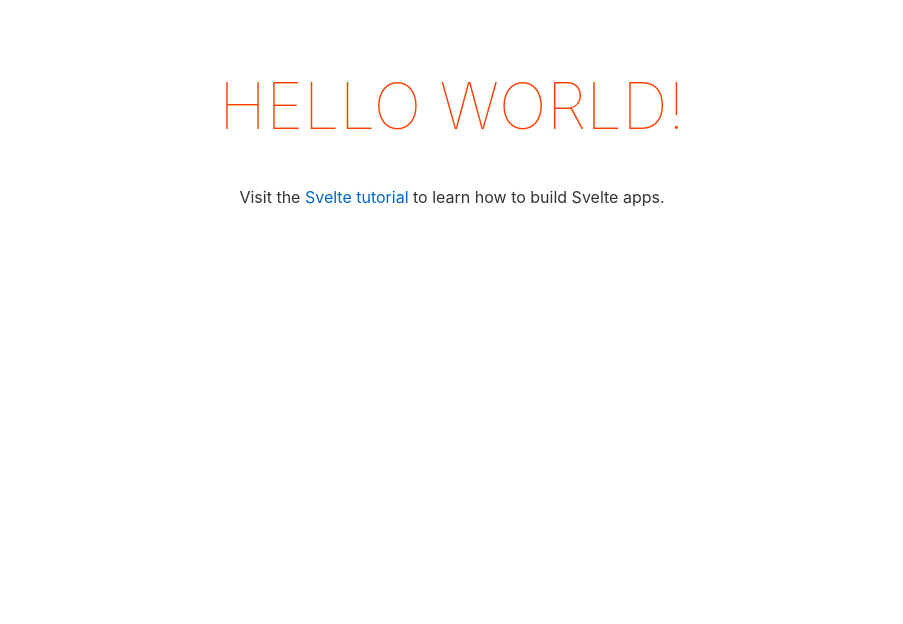
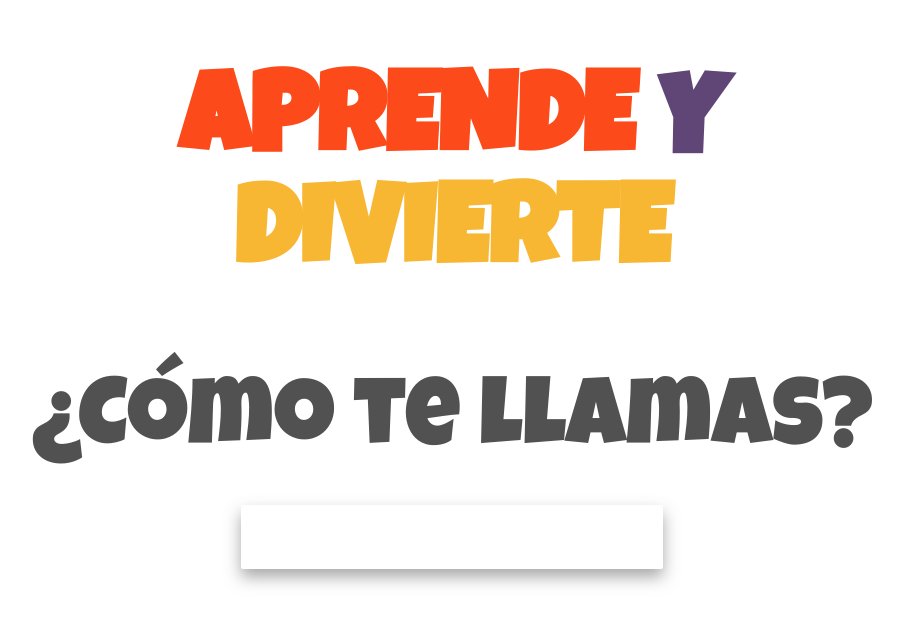
Before and after one commit to jordanrjdev/sinbarreras, a Svelte app in the folder frontend/: page / in a window 1280 px wide. Shown: the top 624 px of the page, without its empty margins (188-1091 px from the left). Built offline with nearby package versions, Linux system fonts and the light colour scheme.

Commit message:
agregando vista login

```diff
--- a/frontend/public/global.css
+++ b/frontend/public/global.css
@@ -1,4 +1,21 @@
-html, body {
+:root {
+  --white: #eef9f7;
+  --black: #515151;
+  --shadow: rgba(81, 81, 81, 0.5);
+  --purple: #604676;
+  --pink: #eb6e80;
+  --cyan: #4abdac;
+  --yellow: #f7b733;
+  --orange: #fc4a1a;
+}
+*,
+::after,
+::before {
+  margin: 0;
+  padding: 0;
+}
+html,
+body {
   position: relative;
   width: 100%;
   height: 100%;
@@ -9,11 +26,11 @@ body {
   margin: 0;
   padding: 8px;
   box-sizing: border-box;
-	font-family: -apple-system, BlinkMacSystemFont, "Segoe UI", Roboto, Oxygen-Sans, Ubuntu, Cantarell, "Helvetica Neue", sans-serif;
+  font-family: 'Luckiest Guy', cursive;
 }
 
 a {
-	color: rgb(0,100,200);
+  color: rgb(0, 100, 200);
   text-decoration: none;
 }
 
@@ -22,14 +39,17 @@ a:hover {
 }
 
 a:visited {
-	color: rgb(0,80,160);
+  color: rgb(0, 80, 160);
 }
 
 label {
   display: block;
 }
 
-input, button, select, textarea {
+input,
+button,
+select,
+textarea {
   font-family: inherit;
   font-size: inherit;
   -webkit-padding: 0.4em 0;
@@ -38,6 +58,7 @@ input, button, select, textarea {
   box-sizing: border-box;
   border: 1px solid #ccc;
   border-radius: 2px;
+  outline: none;
 }
 
 input:disabled {
--- a/frontend/public/index.html
+++ b/frontend/public/index.html
@@ -1,18 +1,23 @@
 <!DOCTYPE html>
-<html lang="en">
-<head>
-	<meta charset='utf-8'>
-	<meta name='viewport' content='width=device-width,initial-scale=1'>
+<html lang="es">
+  <head>
+    <meta charset="utf-8" />
+    <meta name="viewport" content="width=device-width,initial-scale=1" />
 
-	<title>Svelte app</title>
+    <title>FUNSIBA</title>
 
-	<link rel='icon' type='image/png' href='/favicon.png'>
-	<link rel='stylesheet' href='/global.css'>
-	<link rel='stylesheet' href='/build/bundle.css'>
+    <link rel="preconnect" href="https://fonts.googleapis.com" />
+    <link rel="preconnect" href="https://fonts.gstatic.com" crossorigin />
+    <link
+      href="https://fonts.googleapis.com/css2?family=Luckiest+Guy&display=swap"
+      rel="stylesheet"
+    />
+    <link rel="icon" type="image/png" href="/favicon.png" />
+    <link rel="stylesheet" href="/global.css" />
+    <link rel="stylesheet" href="/build/bundle.css" />
 
-	<script defer src='/build/bundle.js'></script>
-</head>
+    <script defer src="/build/bundle.js"></script>
+  </head>
 
-<body>
-</body>
+  <body></body>
 </html>
--- a/frontend/src/App.svelte
+++ b/frontend/src/App.svelte
@@ -1,30 +1,8 @@
 <script lang="ts">
-	export let name: string;
+  import Login from './views/Login.svelte';
 </script>
 
-<main>
-	<h1>Hello {name}!</h1>
-	<p>Visit the <a href="https://svelte.dev/tutorial">Svelte tutorial</a> to learn how to build Svelte apps.</p>
-</main>
+<Login />
 
 <style>
-	main {
-		text-align: center;
-		padding: 1em;
-		max-width: 240px;
-		margin: 0 auto;
-	}
-
-	h1 {
-		color: #ff3e00;
-		text-transform: uppercase;
-		font-size: 4em;
-		font-weight: 100;
-	}
-
-	@media (min-width: 640px) {
-		main {
-			max-width: none;
-		}
-	}
 </style>
--- a/frontend/src/main.ts
+++ b/frontend/src/main.ts
@@ -1,10 +1,7 @@
 import App from './App.svelte';
 
 const app = new App({
-	target: document.body,
-	props: {
-		name: 'world'
-	}
+  target: document.body,
 });
 
 export default app;
--- /dev/null
+++ b/frontend/src/store/userStore.js
@@ -0,0 +1,5 @@
+import { writable } from 'svelte/store';
+
+const state = { userName: null };
+
+export const userStore = writable(state);
--- /dev/null
+++ b/frontend/src/views/Login.svelte
@@ -0,0 +1,93 @@
+<script lang="ts">
+  import { fade } from 'svelte/transition';
+  import { userStore } from '../store/userStore';
+  $: login = false;
+  $: userName = '';
+  const Login = (e: Event) => {
+    e.preventDefault();
+    login = true;
+    userStore.update(state => ({
+      ...state,
+      userName: userName,
+    }));
+  };
+</script>
+
+<main transition:fade>
+  {#if !login}
+    <h1>APRENDE <span>Y</span> <br /> <span>DIVIERTE</span></h1>
+    <form on:submit={e => Login(e)}>
+      <label for="inputName"> ¿Cómo te llamas? </label>
+      <input type="text" id="inputName" bind:value={userName} />
+    </form>
+  {:else}
+    <h1>Hola <span>{userName}</span></h1>
+    <p>Escoge un avatar</p>
+    <div class="avatars-container" />
+    <input type="submit" value="ACEPTAR" disabled />
+  {/if}
+</main>
+
+<style>
+  h1 {
+    font-size: 7rem;
+    color: var(--orange);
+    margin: 4rem 0;
+  }
+  h1 > span:nth-child(1) {
+    color: var(--purple);
+  }
+  h1 > br + span {
+    color: var(--yellow);
+  }
+  form,
+  main {
+    display: flex;
+    flex-direction: column;
+    align-items: center;
+    justify-content: center;
+  }
+  form {
+    margin-top: 1rem;
+  }
+  form > label {
+    font-size: 6rem;
+  }
+  form > input {
+    width: 50%;
+    height: 4rem;
+    font-size: 2rem;
+    border: none;
+    box-shadow: 0 0.5rem 1rem var(--shadow);
+    margin-top: 2rem;
+  }
+  form > label,
+  form > input,
+  p {
+    color: var(--black);
+  }
+  h1,
+  form > label,
+  form > input,
+  p {
+    text-align: center;
+  }
+  p {
+    font-size: 3rem;
+  }
+  .avatars-container {
+    height: 16rem;
+    margin: 2rem 0;
+  }
+  input[type='submit'] {
+    height: 4rem;
+    width: 20rem;
+    border: none;
+    border-radius: 2rem;
+    letter-spacing: 0.5rem;
+    font-size: 2rem;
+    background-color: var(--yellow);
+    color: var(--white);
+    cursor: pointer;
+  }
+</style>
```
Lines whose indentation alone changed are shown as unchanged.
